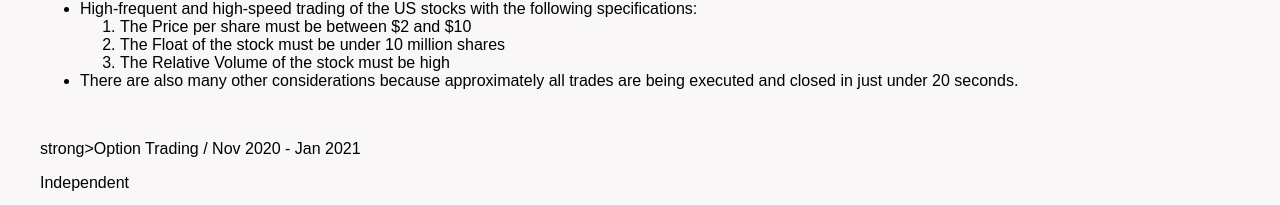
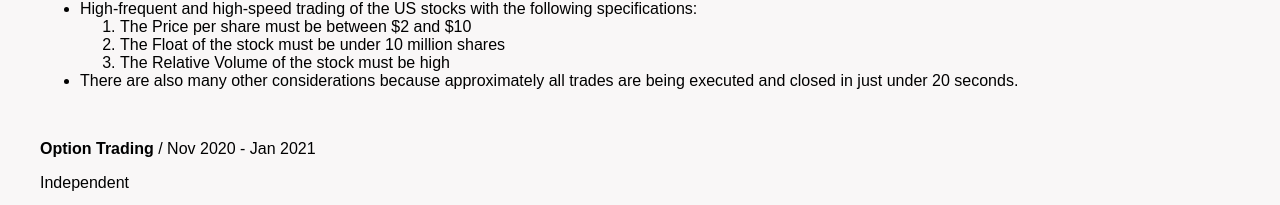
Before and after one commit to AmirGhadiri/CV, a plain HTML site: page index.html in a window 1280 px wide. Shown: the part 1160-1365 px from the top of the page. Drawn offline with Linux system fonts and the light colour scheme.

Commit message:
Update index.html

```diff
--- a/index.html
+++ b/index.html
@@ -65,7 +65,7 @@
       <li>There are also many other considerations because approximately all trades are being executed and closed in just under 20 seconds.</li>
     </ul>
     <br>
-    <p>strong>Option Trading</strong> / Nov 2020 - Jan 2021</p>
+    <p><strong>Option Trading</strong> / Nov 2020 - Jan 2021</p>
     <p>Independent</p>
     <ul>
       <li>Day trading the options of the US stocks based on Technical analysis and Volatility.</li>
```
